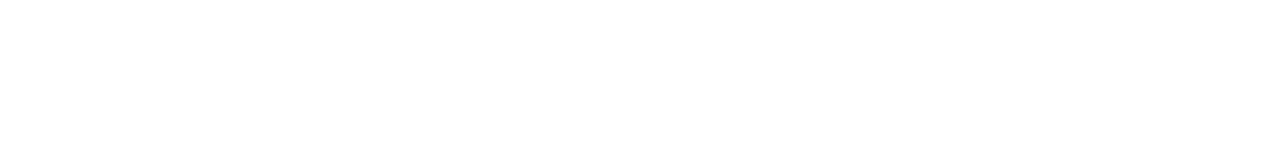
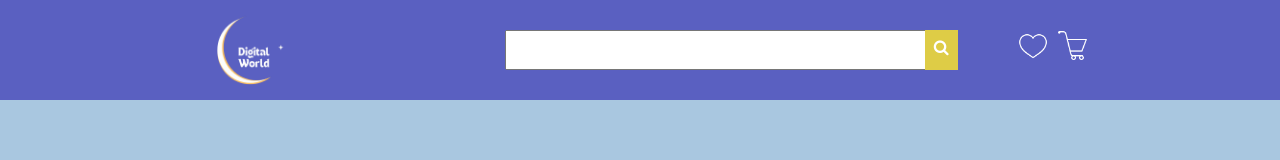
Before and after one commit to Mohib-Digital/html-css-task05-responsive-product-catalogue, a plain HTML site: page index.html in a window 1280 px wide. Drawn offline with Linux system fonts and the light colour scheme.

Commit message:
create navbar

```diff
--- a/assets/css/style.css
+++ b/assets/css/style.css
@@ -0,0 +1,50 @@
+* {
+  padding: 0;
+  margin: 0;
+}
+
+body {
+  background-color: #a9c7e0;
+}
+
+nav {
+  width: 100%;
+  height: 100px;
+  background-color: rgba(71, 71, 186, 0.804);
+  display: flex;
+  justify-content: space-evenly;
+  align-items: center;
+}
+
+#logo {
+  width: 120px;
+  height: 120px;
+}
+
+.input {
+  display: flex;
+}
+
+input {
+  width: 450px;
+  height: 40px;
+}
+
+
+i {
+  background-color: rgb(222, 204, 70);
+  color: #fff;
+  padding: 9px;
+  margin-left: -30px;
+}
+
+.cart {
+  display: flex;
+  padding: 0px 50px;
+  width: 30px;
+  height: 30px;
+}
+
+.cart img {
+  padding-left: 10px;
+}
--- a/index.html
+++ b/index.html
@@ -5,8 +5,18 @@
   <meta name="viewport" content="width=device-width, initial-scale=1.0">
   <title>Responsive Porduct Catalogue</title>
   <link rel="stylesheet" href="./assets/css/style.css">
+  <link rel="stylesheet" href="https://cdnjs.cloudflare.com/ajax/libs/font-awesome/4.7.0/css/font-awesome.min.css">
 </head>
 <body>
-
+  <nav>
+    <img src="./assets/img/logo2.png" id="logo" alt="logo">
+    <div class="input">
+      <input type="search" id="search"><i class="fa fa-search"></i>
+      <div class="cart">
+        <img src="./assets/img/heart.png" alt="wishlist">
+        <img src="./assets/img/cart.png" alt="cart">
+      </div>
+    </div>
+  </nav>
 </body>
 </html>
```
Also changed, not shown: assets/img/cart.png (added), assets/img/heart.png (added), assets/img/logo1.png (added), assets/img/logo2.png (added), assets/img/logo3.png (added).
